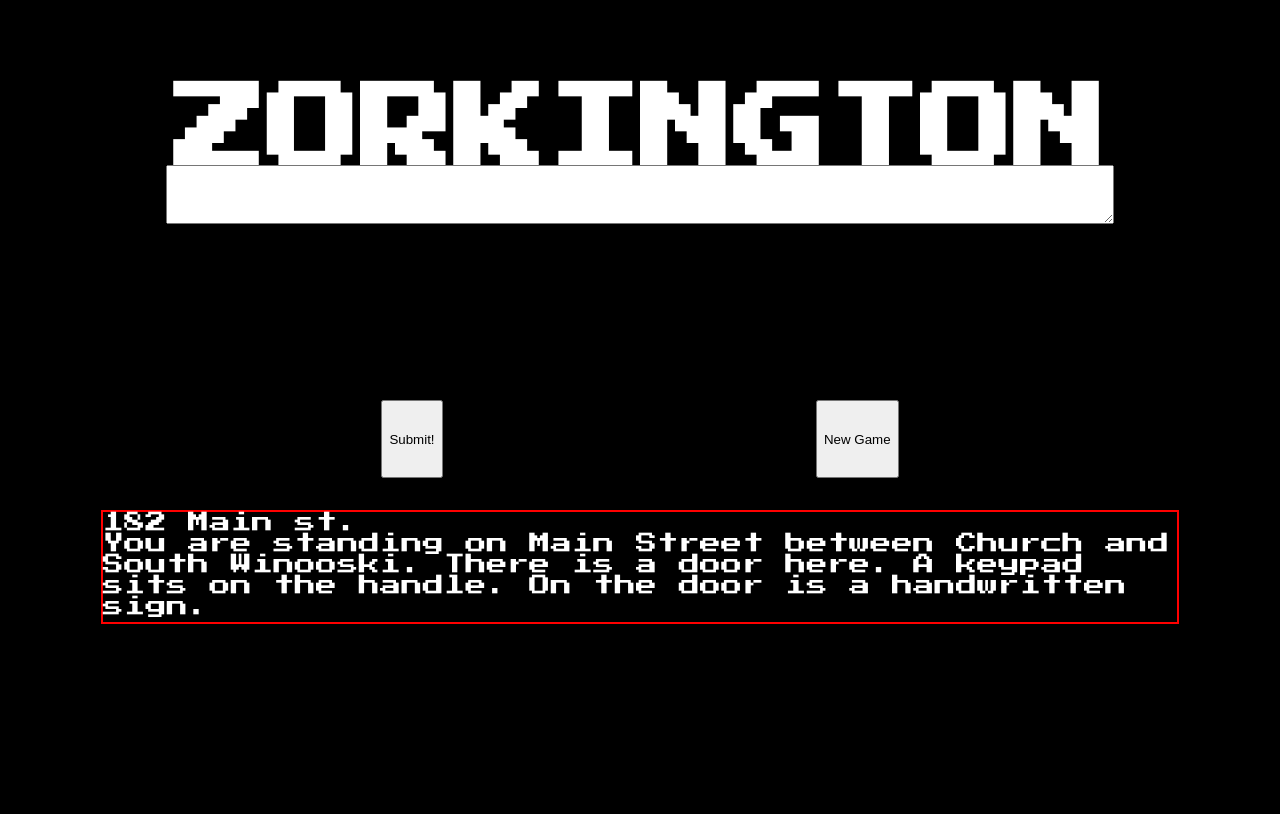
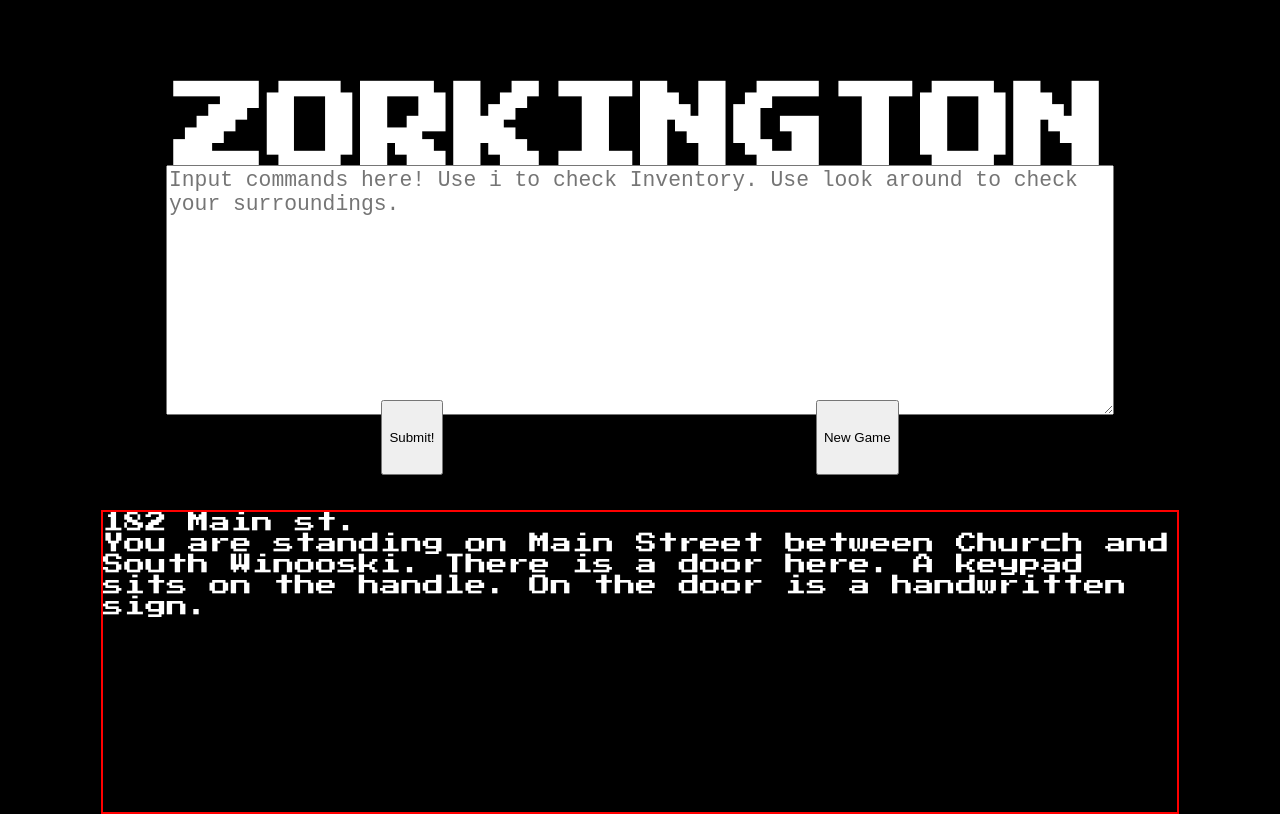
Before and after one commit to deadlion2ttip/Deadlion2ttip.github.io, a plain HTML site: page zorkdata/zorkington.html in a window 1280 px wide. Both pictures are taken after a click on the button "New Game". Drawn offline with Linux system fonts and the light colour scheme.

Commit message:
git interface streamlining, added a new game button

```diff
--- a/zorkdata/zorkington-core.js
+++ b/zorkdata/zorkington-core.js
@@ -48,11 +48,13 @@ let items = {
     }
 }
 
-let currentRoom = "182 Main st."
-let interactables = rooms[currentRoom]['interactible items'];
-let key = "12345"
-let doorLocked = true
-let playerInventory = []
+function startGame() {
+currentRoom = "182 Main st."
+interactables = rooms[currentRoom]['interactible items'];
+key = "12345"
+doorLocked = true
+playerInventory = []
+}
 
 function mainGame(chunk) {
     log = document.getElementById('log')
--- a/zorkdata/zorkington.html
+++ b/zorkdata/zorkington.html
@@ -21,11 +21,12 @@
     #playerInput {
         font-size: 16pt;
         grid-row: 2;
-        height: 25%;
+        height: 250px;
         width: 75%;
     }
     #buttons {
         grid-row:3;
+        height:75px;
         display: flex;
         justify-content: space-evenly;
     }
@@ -34,10 +35,12 @@
         border-style: solid;
         border-width: 2px;
         border-color: red;
-        height: 35%;
+        height: 300px;
         width: 85%;
         grid-row: 4;
-        margin: 2.5%
+        margin: 2.5%;
+        overflow: scroll;
+        scroll-behavior:auto;
     }
     .centerflexbox {
         display: flex;
@@ -53,11 +56,10 @@
 <body>
     <section>
         <div class='centerflexbox'><h1>ZORKINGTON</h1></div>
-        <div class='centerflexbox'><textarea id="playerInput" placeholder="Input commands here! Use i to check Inventory. Use look around to check your surroundings.">
-        </textarea></div>
+        <div class='centerflexbox'><textarea id="playerInput" placeholder="Input commands here! Use i to check Inventory. Use look around to check your surroundings."></textarea></div>
         <div id='buttons'>
             <button id='submit' class='button' onclick="submit()">Submit!</button>
-            <button id='newGame' class='button'>New Game</button>
+            <button id='newGame' class='button' onclick="newGame()">New Game</button>
         </div>
         <div class='centerflexbox'><div id="log">
 
@@ -67,6 +69,13 @@
 <script src='zorkington-core.js'>
 </script>
 <script>
+    startGame()
+    function newGame(){
+        log = document.getElementById('log')
+        log.innerHTML = ''
+        startGame();
+        say(currentRoom + "<br>" + rooms[currentRoom]["description"])
+    }
     function submit() {
         let playerInputField = document.getElementById('playerInput')
         let playerInput = playerInputField.value
```
Lines whose indentation alone changed are shown as unchanged.
